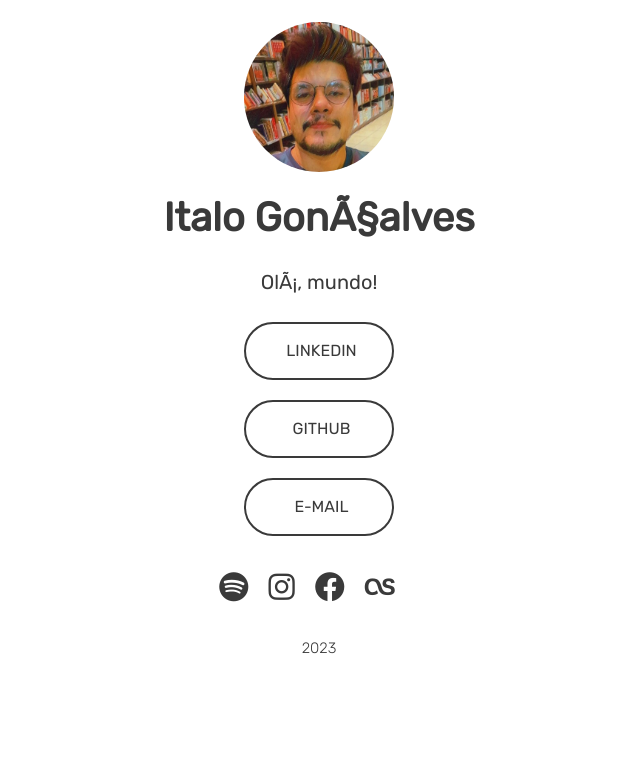
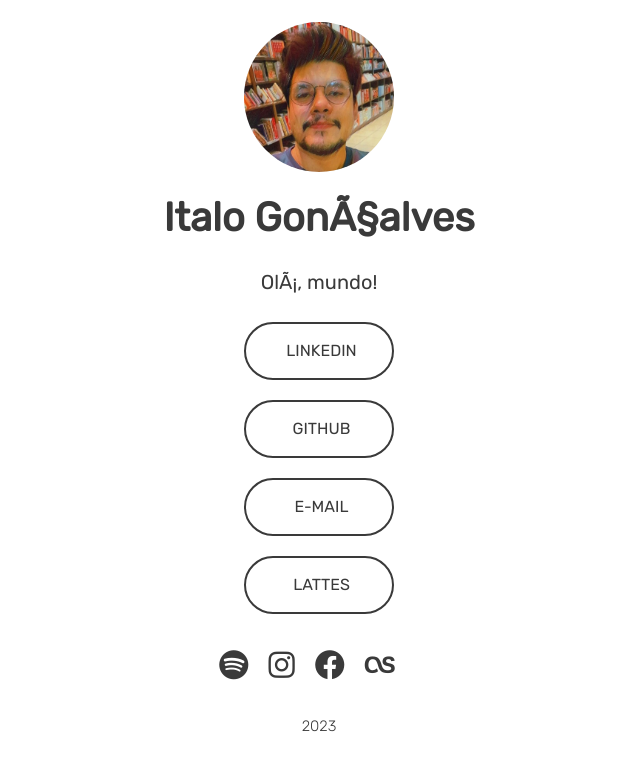
Before and after one commit to italobg/linktree, a plain HTML site: page index.html in a window 1280 px wide. Shown: the whole page, without its empty margins (321-961 px from the left). Drawn offline with nearby package versions, Linux system fonts and the light colour scheme.

Commit message:
adicionando botão do currículo lattes

```diff
--- a/index.html
+++ b/index.html
@@ -21,6 +21,7 @@
                 <a  class="botoes" href=" https://www.linkedin.com/in/italobg/" target="_blank"> Linkedin </a>
                 <a  class="botoes"href="https://github.com/italobg " target=" _blank"> Github</a>
                 <a class="botoes" href="mailto: italobgoncalves@gmail.com" target="_blank"> E-mail </a>
+                <a class="botoes" href="http://lattes.cnpq.br/8458699864504732" target="_blank"> Lattes </a>
             </div>
 
             <div class="row col-md-12 justify-content-center">
```
